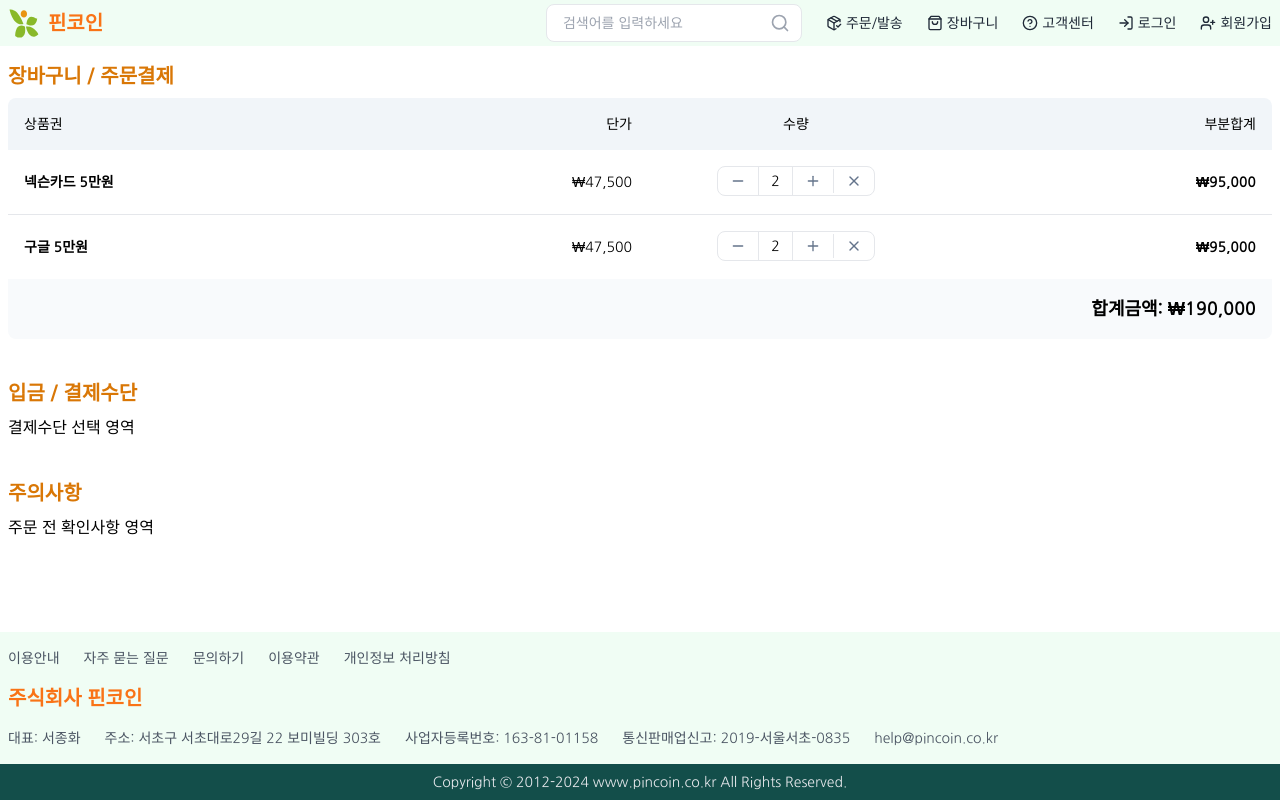
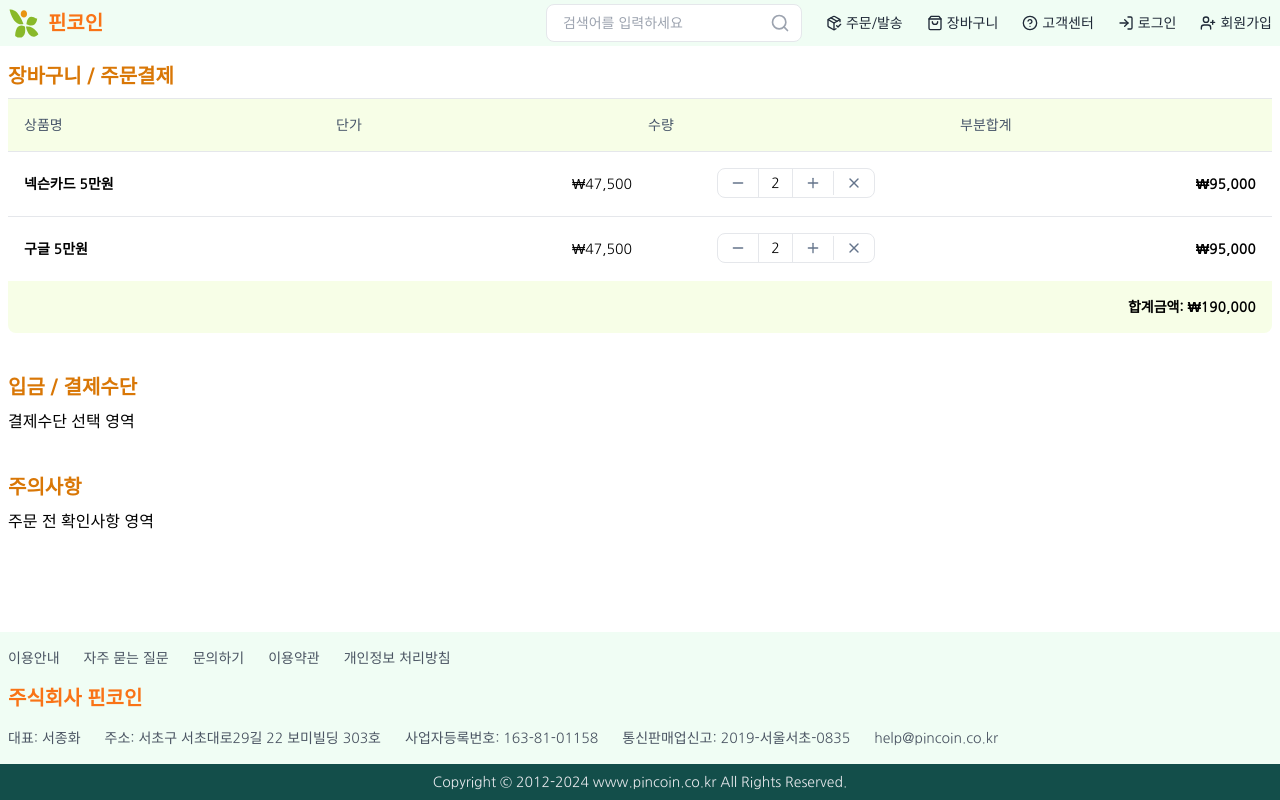
Before and after one commit to mairoo/guava, a Next.js app: page /shop/cart in a window 1280 px wide. Built offline with nearby package versions, Linux system fonts and the light colour scheme.

Commit message:
table header color

```diff
--- a/src/app/shop/cart/page.tsx
+++ b/src/app/shop/cart/page.tsx
@@ -1,3 +1,4 @@
+import { TableHeader } from '@/components/common';
 import { FlexColumn, TitledSection } from '@/components/layout';
 import { Card, CardContent } from '@/components/ui/card';
 import { formatKRW } from '@/utils';
@@ -16,19 +17,14 @@ const CartPage = () => {
 
   const DesktopView = (
     <div className="hidden lg:block">
-      <div className="grid grid-cols-4 gap-4 p-4 bg-slate-100 rounded-t-lg">
-        <div className="text-sm font-medium">상품권</div>
-        <div className="text-sm font-medium text-right">단가</div>
-        <div className="text-sm font-medium text-center">수량</div>
-        <div className="text-sm font-medium text-right">부분합계</div>
-      </div>
+      <TableHeader columns={['상품명', '단가', '수량', '부분합계']} />
       <div className="divide-y">
         {cartItems.map((item) => (
           <div
             key={item.id}
             className="grid grid-cols-4 gap-4 p-4 items-center hover:bg-slate-50 transition-colors"
           >
-            <div className="text-sm font-bold">{item.name}</div>
+            <div className="text-sm font-semibold">{item.name}</div>
             <div className="text-sm text-right">
               {formatKRW.format(item.price)}
             </div>
@@ -52,8 +48,8 @@ const CartPage = () => {
           </div>
         ))}
       </div>
-      <div className="flex justify-end p-4 bg-slate-50 rounded-b-lg">
-        <div className="text-lg font-semibold">
+      <div className="flex justify-end p-4 bg-lime-50 rounded-b-lg">
+        <div className="text-sm font-semibold">
           합계금액: {formatKRW.format(totalAmount)}
         </div>
       </div>
@@ -66,7 +62,7 @@ const CartPage = () => {
         <Card key={item.id} className="hover:bg-slate-50 transition-colors">
           <CardContent className="pt-6">
             <div className="space-y-3">
-              <div className="text-sm font-bold">{item.name}</div>
+              <div className="text-sm font-medium">{item.name}</div>
               <div className="flex justify-between items-center">
                 <span className="text-sm">단가</span>
                 <span className="text-sm">{formatKRW.format(item.price)}</span>
@@ -96,13 +92,11 @@ const CartPage = () => {
           </CardContent>
         </Card>
       ))}
-      <Card className="bg-slate-50">
+      <Card className="bg-lime-50">
         <CardContent className="pt-6">
-          <div className="flex justify-between items-center">
-            <span className="text-sm font-medium">합계금액</span>
-            <span className="text-lg font-semibold">
-              {formatKRW.format(totalAmount)}
-            </span>
+          <div className="flex justify-between items-center text-sm font-bold">
+            <span>합계금액</span>
+            <span>{formatKRW.format(totalAmount)}</span>
           </div>
         </CardContent>
       </Card>
--- a/src/components/order/OrderList.tsx
+++ b/src/components/order/OrderList.tsx
@@ -49,13 +49,13 @@ export const OrderList = ({ orders }: { orders: Order[] }) => {
                 <div className="font-mono text-sm">
                   {truncateUUID(order.id)}
                 </div>
-                <div className="flex justify-between items-center">
-                  <span className="text-sm">{order.paymentMethod}</span>
-                  <span className="text-sm">{order.status}</span>
+                <div className="flex justify-between items-center text-sm">
+                  <span>{order.paymentMethod}</span>
+                  <span>{order.status}</span>
                 </div>
-                <div className="flex justify-between items-center">
-                  <span className="text-sm">{order.orderDate}</span>
-                  <span className="text-sm font-semibold">
+                <div className="flex justify-between items-center text-sm">
+                  <span>{order.orderDate}</span>
+                  <span className="font-semibold">
                     {formatKRW.format(order.totalAmount)}
                   </span>
                 </div>
```
